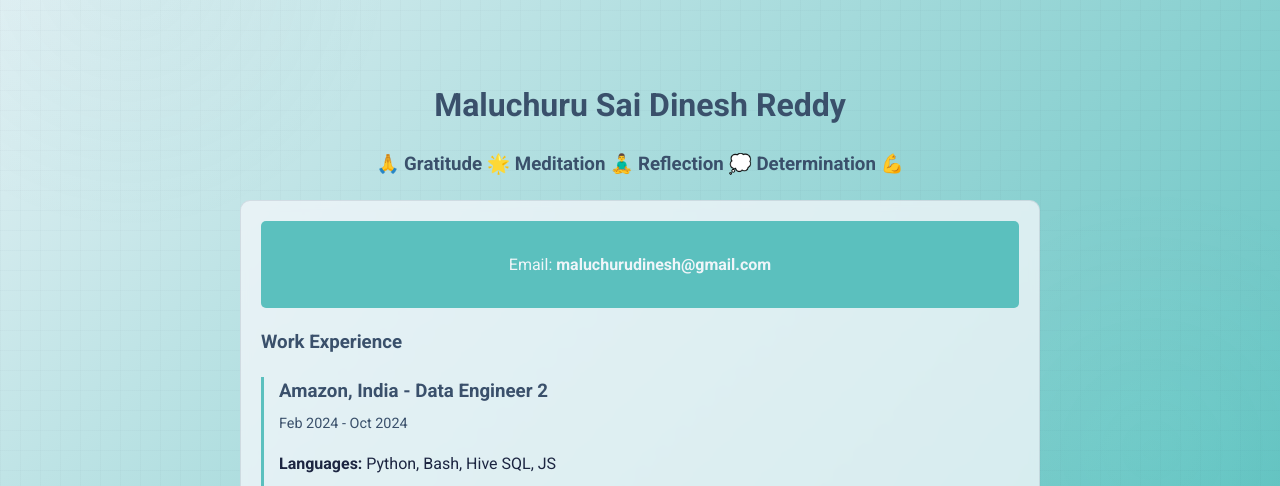
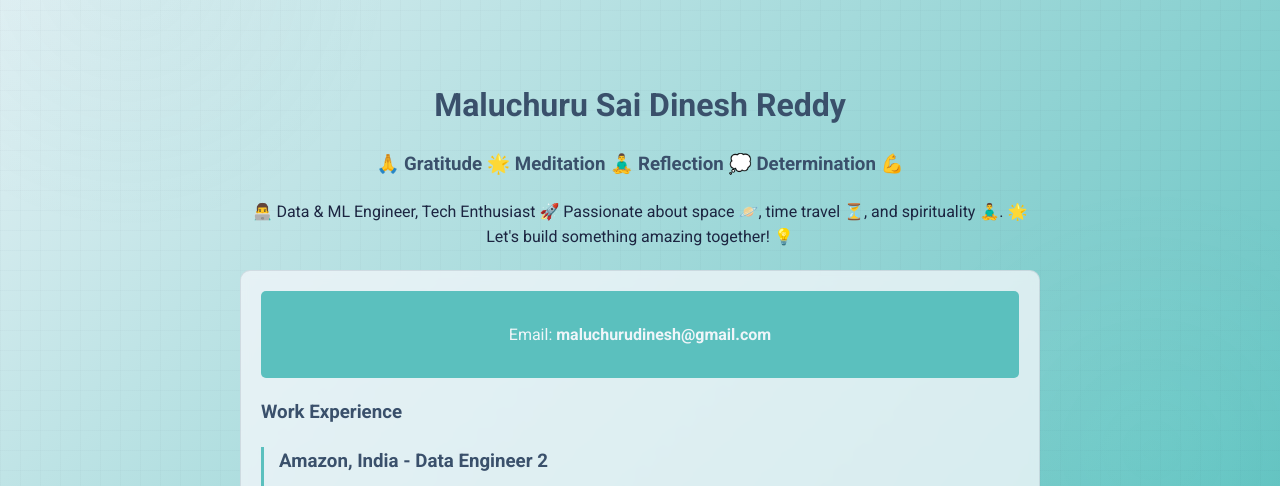
Before and after one commit to dinesh-coderepo/blogsite, a Flask app: page /about in a window 1280 px wide. Shown: the part 190-676 px from the top of the page. Run offline with Flask 3, Linux system fonts and the light colour scheme.

Commit message:
[Design] modified About me little bit

```diff
--- a/src/templates/about.html
+++ b/src/templates/about.html
@@ -271,6 +271,7 @@
         <div class="name-section">
             <h2>Maluchuru Sai Dinesh Reddy</h2>
             <h3>🙏 Gratitude 🌟 Meditation 🧘‍♂️ Reflection 💭 Determination 💪</h3>
+            <p>👨‍💻 Data & ML Engineer, Tech Enthusiast 🚀 Passionate about space 🪐, time travel ⏳, and spirituality 🧘‍♂️. 🌟 Let's build something amazing together! 💡</p>
         </div>
         <div class="about-content">
             <div class="email-section">
```
